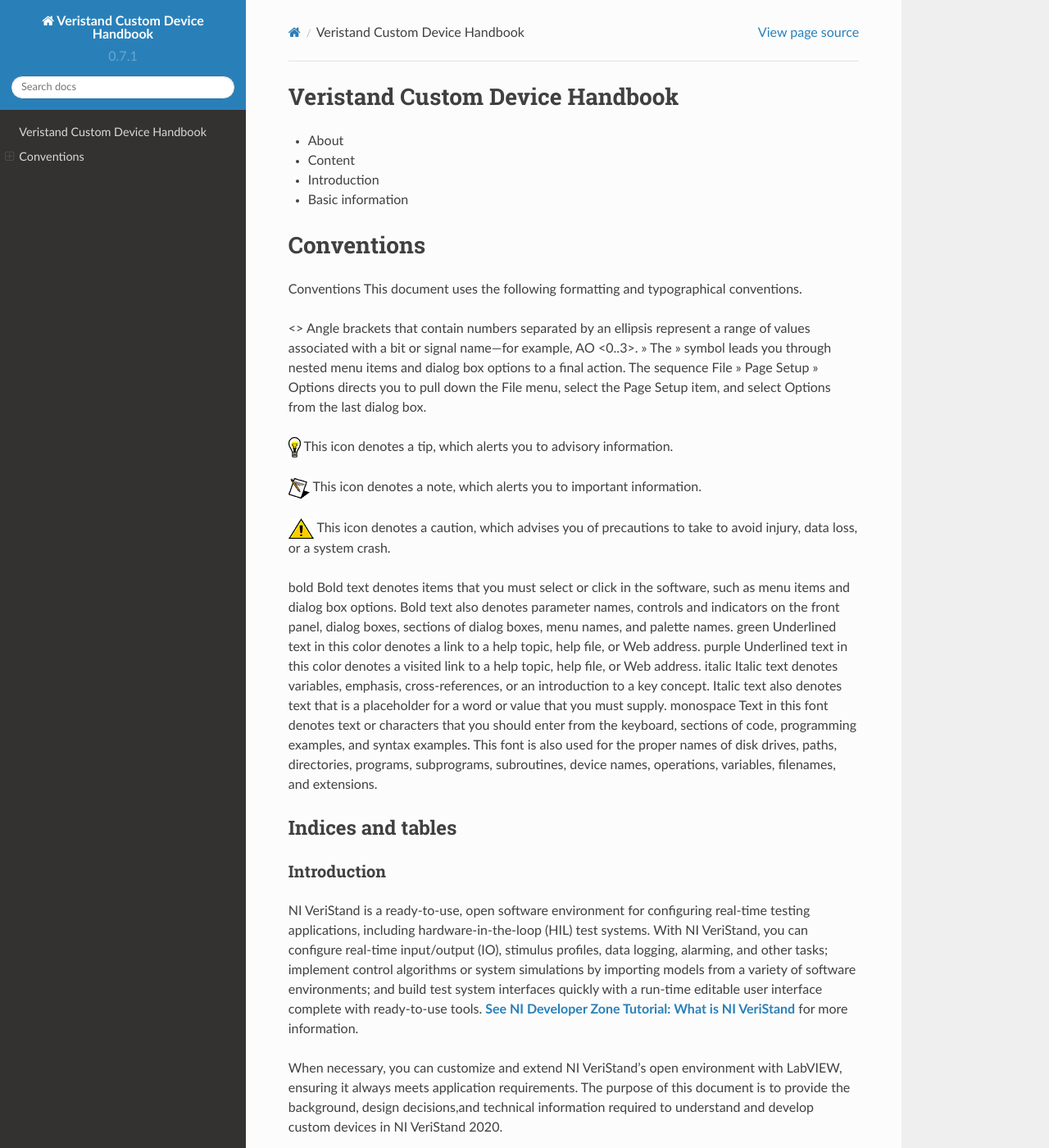
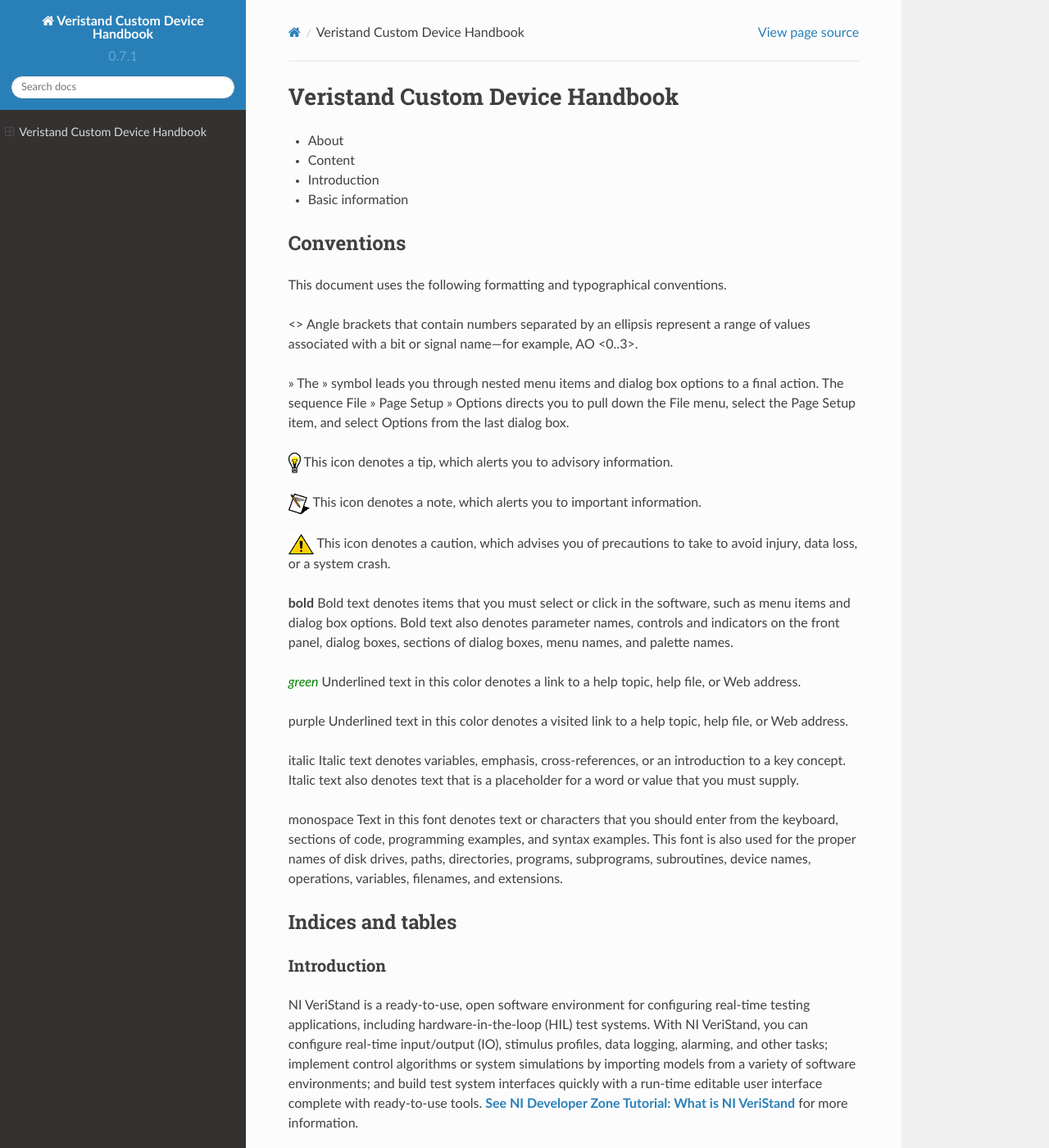
Before and after one commit to ni/niveristand-custom-device-handbook, a Sphinx documentation site: the page built from docs/index.md, in a window 1280 px wide and 1400 px high. Shown: the whole window at 82% size. Built offline with Sphinx 7.4.7 and the Read the Docs theme 2.0.0, drawn with Linux system fonts in a browser that asks for light colours.

Commit message:
commit 17

```diff
--- a/docs/index.md
+++ b/docs/index.md
@@ -12,12 +12,11 @@
 * Basic information
 
 
-# Conventions
-
-Conventions
+### Conventions
 This document uses the following formatting and typographical conventions.
 
 <>	Angle brackets that contain numbers separated by an ellipsis represent a range of values associated with a bit or signal name—for example, AO <0..3>.
+
 »	The » symbol leads you through nested menu items and dialog box options to a final action. The sequence File » Page Setup » Options directs you to pull down the File menu, select the Page Setup item, and select Options from the last dialog box.
 
 ![](images/Picture1.png) This icon denotes a tip, which alerts you to advisory information.
@@ -28,10 +27,14 @@
 
 ![](images/Picture3.png) This icon denotes a caution, which advises you of precautions to take to avoid injury, data loss, or a system crash.
 
-bold	Bold text denotes items that you must select or click in the software, such as menu items and dialog box options. Bold text also denotes parameter names, controls and indicators on the front panel, dialog boxes, sections of dialog boxes, menu names, and palette names.
-green	Underlined text in this color denotes a link to a help topic, help file, or Web address.
+**bold**	Bold text denotes items that you must select or click in the software, such as menu items and dialog box options. Bold text also denotes parameter names, controls and indicators on the front panel, dialog boxes, sections of dialog boxes, menu names, and palette names.
+
+<span style="color:green">*green*</span>	Underlined text in this color denotes a link to a help topic, help file, or Web address.
+
 purple	Underlined text in this color denotes a visited link to a help topic, help file, or Web address.
+
 italic	Italic text denotes variables, emphasis, cross-references, or an introduction to a key concept. Italic text also denotes text that is a placeholder for a word or value that you must supply.
+
 monospace	Text in this font denotes text or characters that you should enter from the keyboard, sections of code, programming examples, and syntax examples. This font is also used for the proper names of disk drives, paths, directories,
 programs, subprograms, subroutines, device names, operations, variables, filenames, and extensions.
 
```
